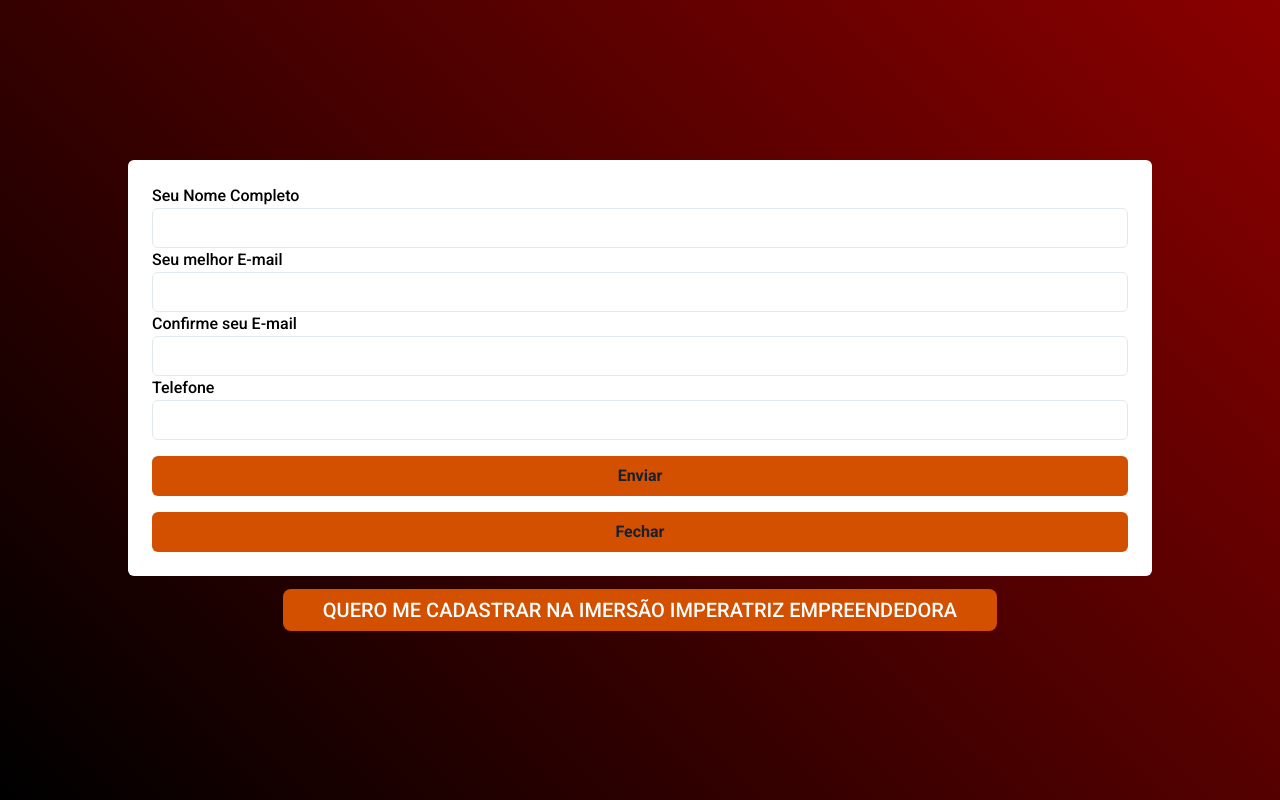
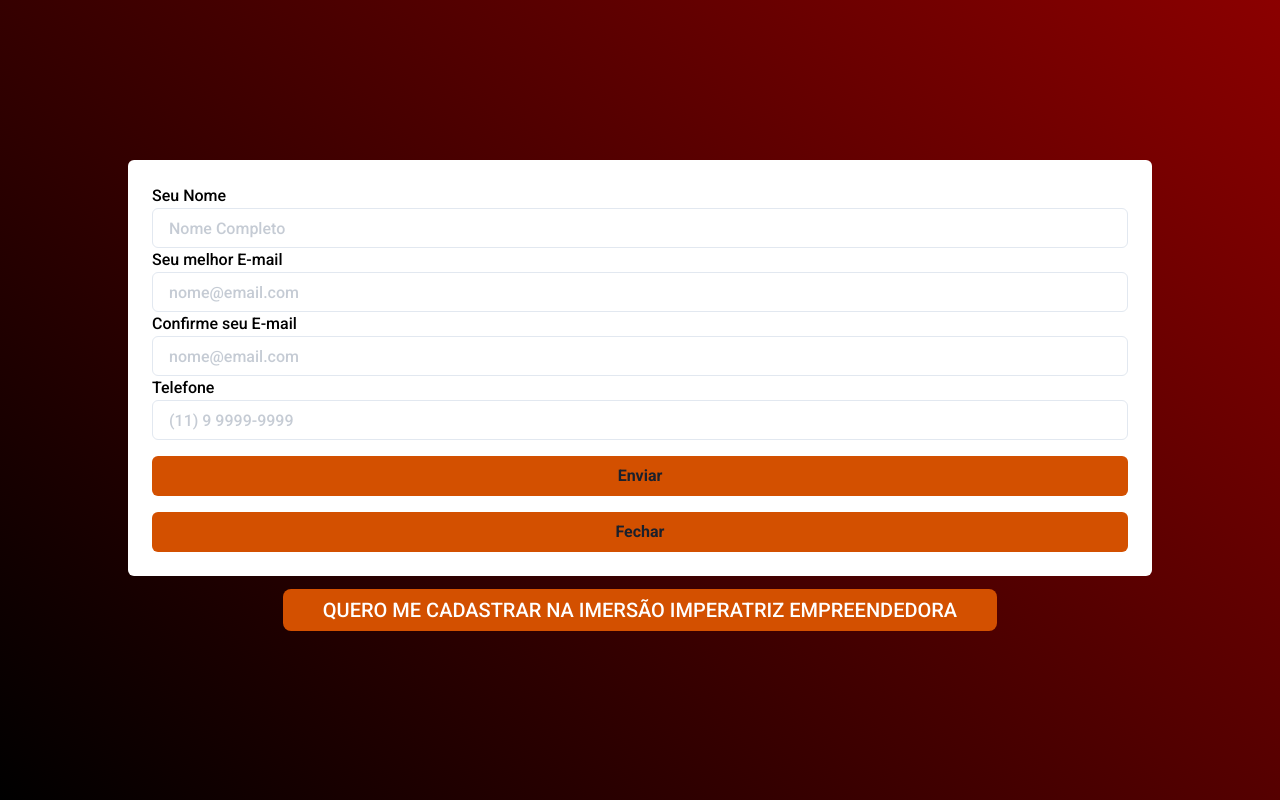
Before and after one commit to Davi-Serrano/imersao, a Next.js app: page / in a window 1280 px wide. Both pictures are taken after a click on the element "QUERO ME CADASTRAR NA IMERSÃO IMPERATRIZ EMPREENDEDORA". Built offline with nearby package versions, Linux system fonts and the light colour scheme.

Commit message:
finalizando pagina principal

```diff
--- a/src/components/Form/btnSendForm.tsx
+++ b/src/components/Form/btnSendForm.tsx
@@ -3,11 +3,15 @@ import axios from "axios";
 
 import { UserDatasProps } from "../../types/types";
 
-import { Button } from "@chakra-ui/react";
+import { Button, useToast, Spinner   } from "@chakra-ui/react";
+import { useState } from "react";
 
 
 
 export function BtnSendForm({name, email, confirmEmail, tel}: UserDatasProps) {
+    const [ sending, setSending ] = useState("enviado")
+
+    const toast = useToast ()
 
     const userData = {
         name,
@@ -18,10 +22,51 @@ export function BtnSendForm({name, email, confirmEmail, tel}: UserDatasProps) {
 
     async function handleSubmitForm(){
 
-        await axios.post("/api/user", userData)
-        Router.push("./teste")
+        if( tel.length  < 10 || name.length < 5 || email.length < 6 ){
+            toast({
+                title: 'Erro ao cadastrar!.',
+                position: "top",
+                description: `Por Favor! Prenchaa todo os dados corretamente.`,
+                status: 'error',
+                isClosable: true,
+            })
+        }
+        else if( email !== confirmEmail ){
+            toast({
+                title: 'Erro ao cadastrar!.',
+                position: "top",
+                description: `Os emails são diferentes.`,
+                status: 'error',
+                isClosable: true,
+            })
         }
 
+        else{
+        try{
+            setSending("aguarde")
+            await axios.post("/api/user", userData)
+            toast({
+                title: 'Cadastrado com sucesso',
+                position: 'top',
+                status: 'success',
+                duration: 3000,
+                isClosable: true,
+            })
+            Router.push("./teste")
+        } catch(err){
+            toast({
+                title: 'Erro ao cadastrar!.',
+                position: "top",
+                description: `Erro ao enviar o formulário, por favor tente novamente mais tarde`,
+                status: 'error',
+                isClosable: true,
+            })
+            console.log(err)
+        }
+    }
+    }
+
+    if(sending  ===  "enviado"){
         return(
             <Button
                 bg="#D35000"
@@ -34,4 +79,17 @@ export function BtnSendForm({name, email, confirmEmail, tel}: UserDatasProps) {
             Enviar
             </Button>
         )
+    }else{
+        return(
+            <Button
+                bg="#D35000"
+                width="full"
+                _hover={{
+                opacity: .8
+                }}
+            >
+                <Spinner />Enviando
+            </Button>
+        )
     }
+}
--- a/src/components/Form/form.tsx
+++ b/src/components/Form/form.tsx
@@ -29,23 +29,40 @@ import { BtnSendForm } from "./btnSendForm";
             <VStack spacing={4} align="flex-start">
               <FormControl color="black">
 
-              <FormLabel mb="0">Seu Nome Completo</FormLabel>
+              <FormLabel mb="0">Seu Nome </FormLabel>
                 <Input
+                placeholder="Nome Completo"
                 onChange={(e)=>setName(e.target.value)}
+                _placeholder={{
+                  opacity: .4
+                }}
+
                 />
 
                <FormLabel mb="0">Seu melhor E-mail</FormLabel>
                 <Input
+                placeholder="nome@email.com"
                 onChange={(e)=>setEmail(e.target.value)}
+                _placeholder={{
+                  opacity: .4
+                }}
                 />
 
                 <FormLabel mb="0">Confirme seu E-mail</FormLabel>
                 <Input
+                placeholder="nome@email.com"
                 onChange={(e)=>setConfirmEmail(e.target.value)}
+                _placeholder={{
+                  opacity: .4
+                }}
                 />
 
                 <FormLabel mb="0">Telefone</FormLabel>
                 <Input
+                placeholder="(11) 9 9999-9999"
+                _placeholder={{
+                  opacity: .4
+                }}
                 onChange={(e)=>setTel(e.target.value)}
 
                 />
```
Lines whose indentation alone changed are shown as unchanged.
